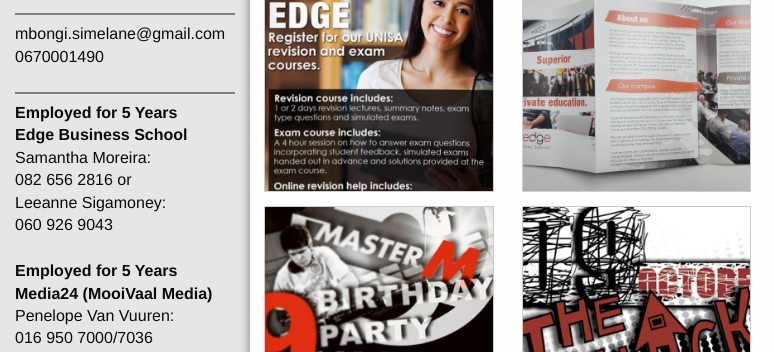
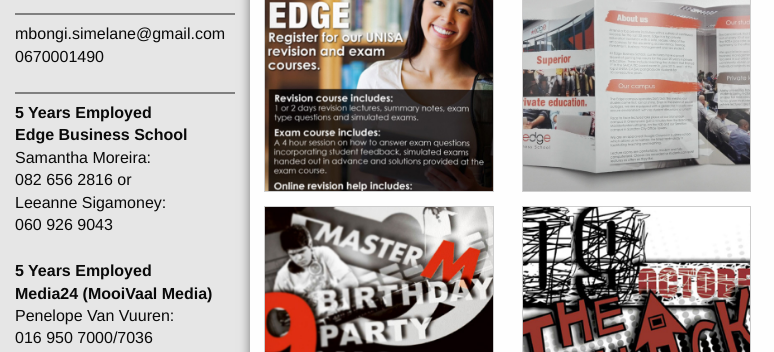
Before and after one commit to Mbongee/Mbongi, a plain HTML site: page index.html in a window 1280 px wide. Shown: the part 548-900 px from the top of the page, 0-774 px from the left. Drawn offline with nearby package versions, Linux system fonts and the light colour scheme; some packages are replaced by stand-ins of ours; a script that the page names is missing.

Commit message:
Changed to 5Years Employed

```diff
--- a/index.html
+++ b/index.html
@@ -28,10 +28,10 @@
             0670001490</p>
 
             <!-- <h5><strong>Work Experience</strong></h5> -->
-            <p class="line"><strong>Employed for 5 Years<br>Edge Business School</strong>
+            <p class="line"><strong>5 Years Employed<br>Edge Business School</strong>
             Samantha Moreira:<br>082 656 2816 or<br>
             Leeanne Sigamoney:<br>060 926 9043</p>
-            <p><strong>Employed for 5 Years<br>Media24 (MooiVaal Media)</strong>
+            <p><strong>5 Years Employed<br>Media24 (MooiVaal Media)</strong>
             Penelope Van Vuuren:<br>016 950 7000/7036</p>
 
 
```
